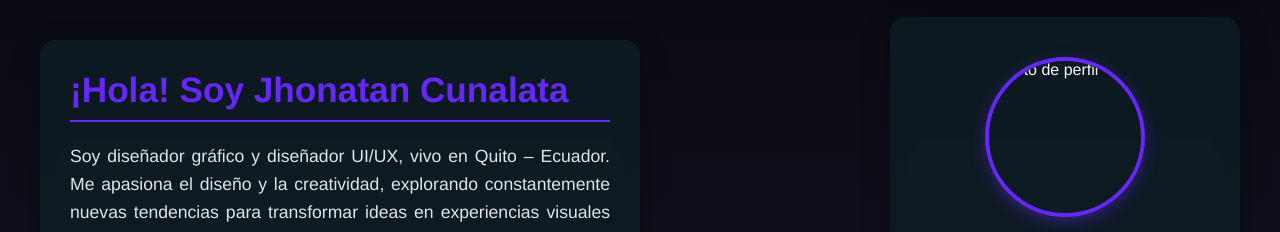
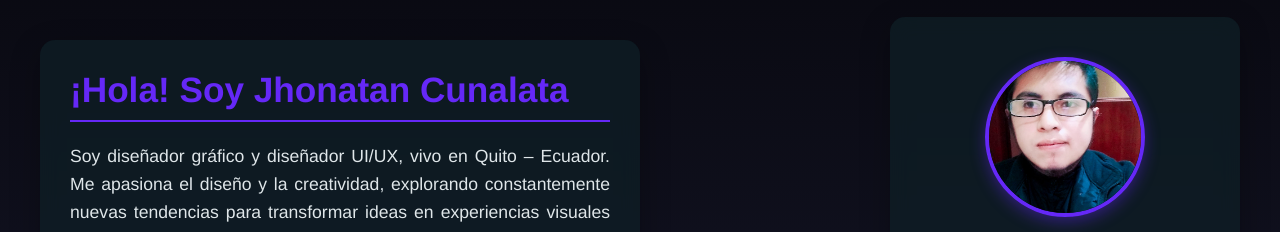
Before and after one commit to hcunalata61-coder/Portafolio, a plain HTML site: page Inicio.html in a window 1280 px wide. Shown: the part 1083-1315 px from the top of the page. Drawn offline with Linux system fonts and the light colour scheme.

Commit message:
se subio la portada

```diff
--- a/Inicio.html
+++ b/Inicio.html
@@ -190,6 +190,7 @@
             font-size: clamp(36px, 6vw, 64px);
             font-weight: 700;
             background: linear-gradient(90deg, #a29bfe, #fd79a8);
+            background-clip: text;              /* standard property for compatibility */
             -webkit-background-clip: text;
             -webkit-text-fill-color: transparent;
             margin-bottom: 20px;
@@ -2027,7 +2028,7 @@
                 </div>
 
                 <div class="tarjeta-perfil" id="tarjetaPerfil">
-                    <img src="IMAGENES/1720485140833.jpg" alt="Foto de perfil" class="foto-perfil">
+                    <img src="Imagenes/Portada.jpg" alt="Foto de perfil" class="foto-perfil">
                     <h3 class="nombre">Jhonatan Cunalata</h3>
                     <p class="titulo">Diseñador Gráfico & UI/UX</p>
 
```
Also changed, not shown: Imagenes/Portada.jpg (added).
